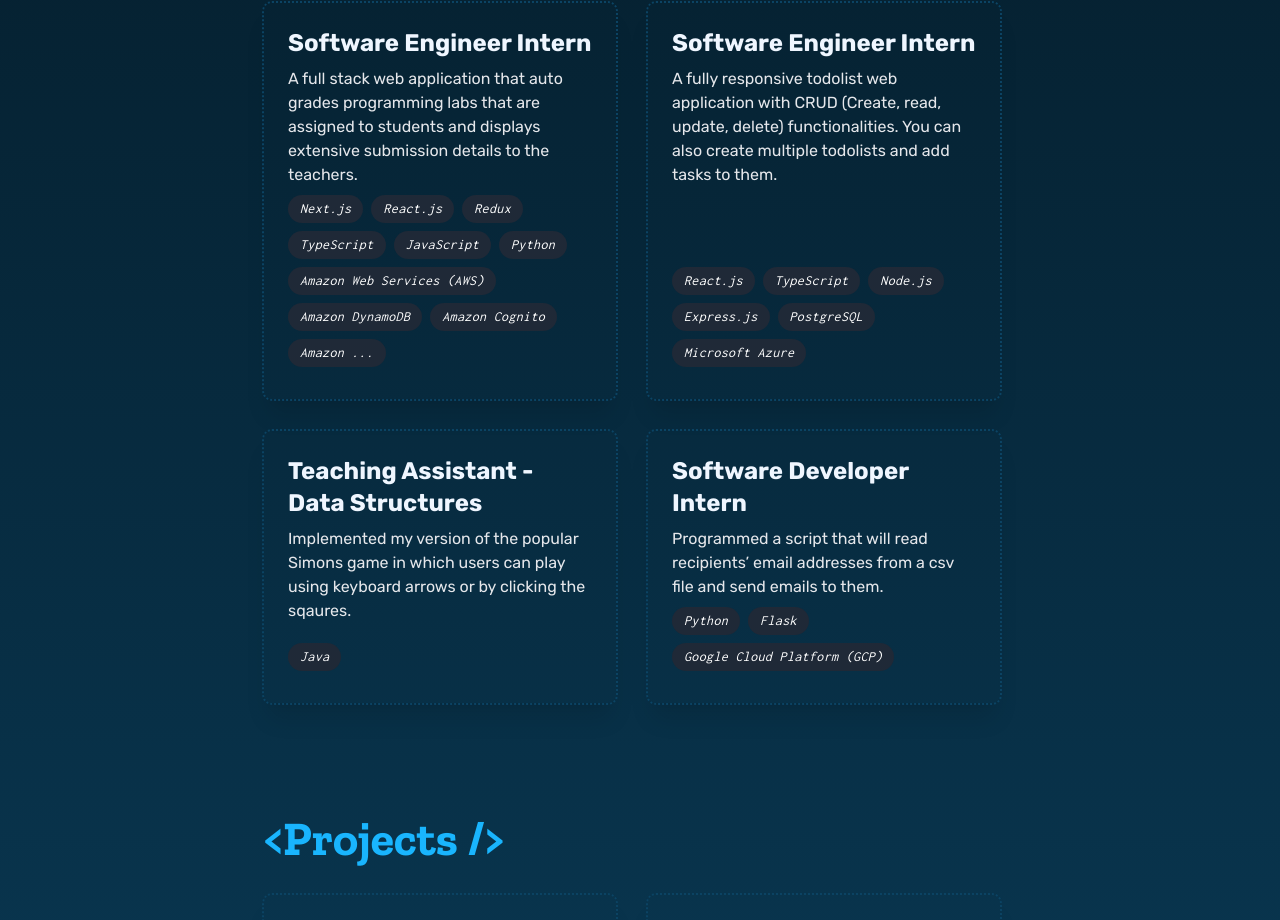
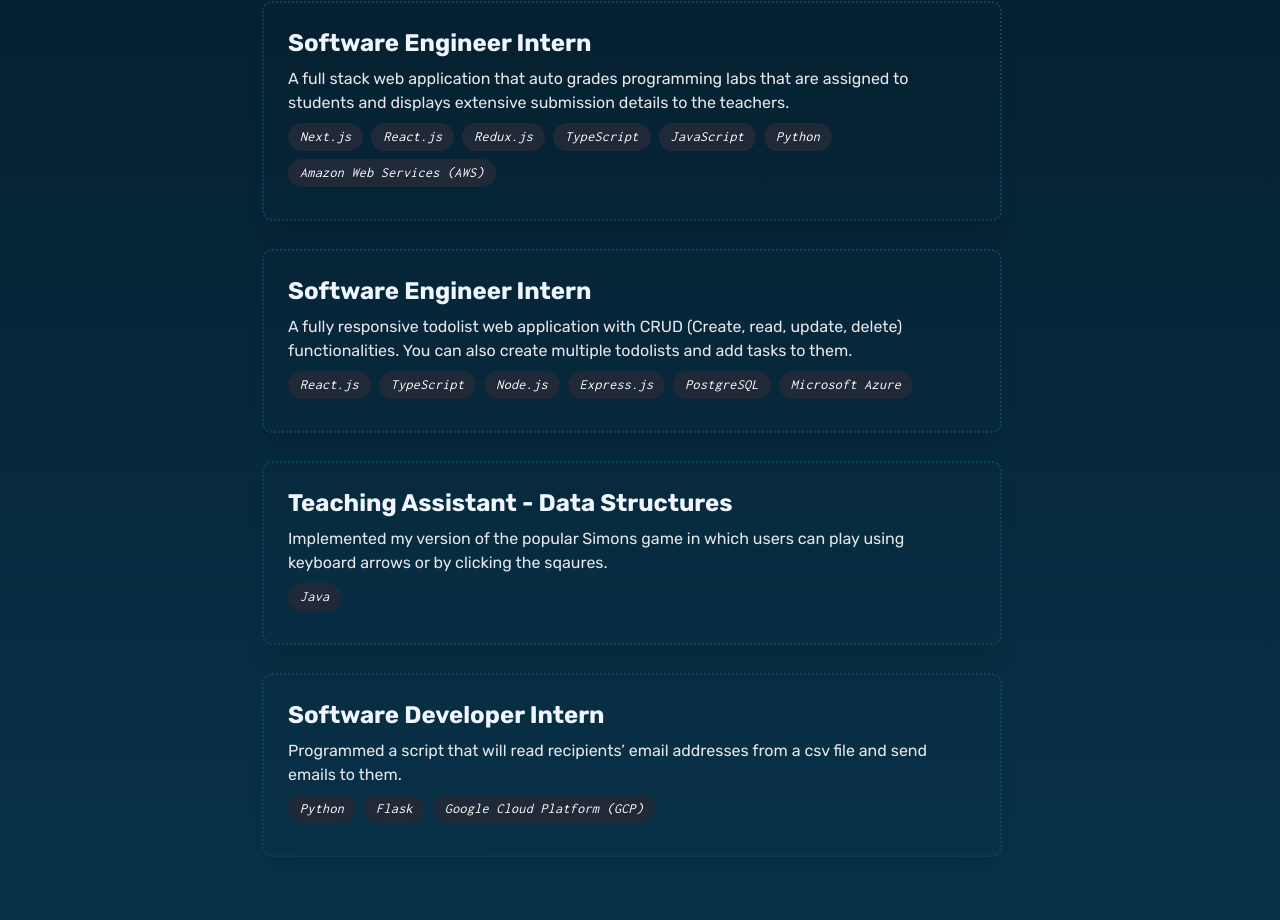
Before and after one commit to SavarJ/jainsavar.com, a React (Create React App) app: page / in a window 1280 px wide. Shown: the part 1817-2737 px from the top of the page. Built offline with nearby package versions, Linux system fonts and the light colour scheme.

Commit message:
Minor change

```diff
--- a/src/components/sections/Experience/OtherComponents.tsx
+++ b/src/components/sections/Experience/OtherComponents.tsx
@@ -5,7 +5,7 @@ import { experienceInterface } from "./experiencesList";
 
 const ExperienceCard: React.FC<ComponentProps> = (props) => {
   return (
-    <div className="rounded-lg p-6 shadow-xl max-w-88 md:w-88 h-68 m-4 flex flex-col justify-between hover:shadow-4xl relative project">
+    <div className="rounded-lg p-6 shadow-xl h-68 m-4 flex flex-col justify-between hover:shadow-4xl relative project">
       {props.children}
     </div>
   );
--- a/src/components/sections/Experience/experiencesList.ts
+++ b/src/components/sections/Experience/experiencesList.ts
@@ -19,14 +19,11 @@ const experiencesList: experienceInterface[] = [
     languages: [
       "Next.js",
       "React.js",
-      "Redux",
+      "Redux.js",
       "TypeScript",
       "JavaScript",
       "Python",
       "Amazon Web Services (AWS)",
-      "Amazon DynamoDB",
-      "Amazon Cognito",
-      "Amazon ...",
     ],
   },
   {
```
